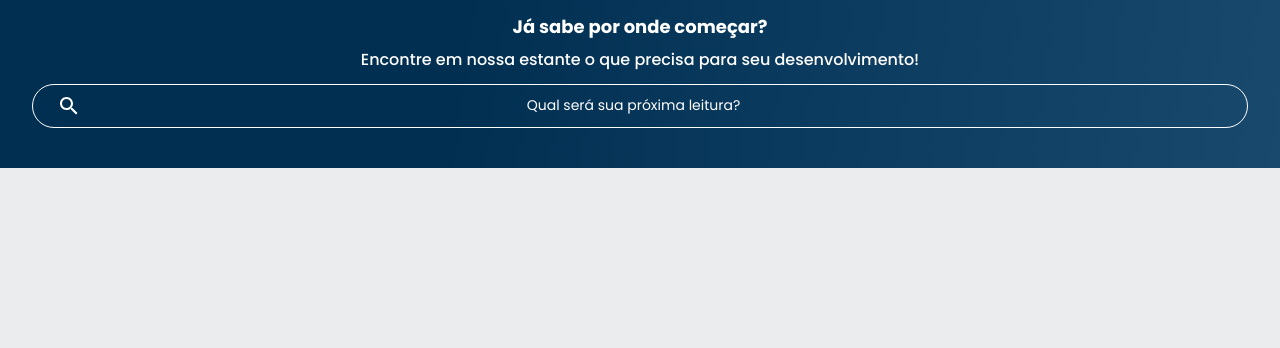
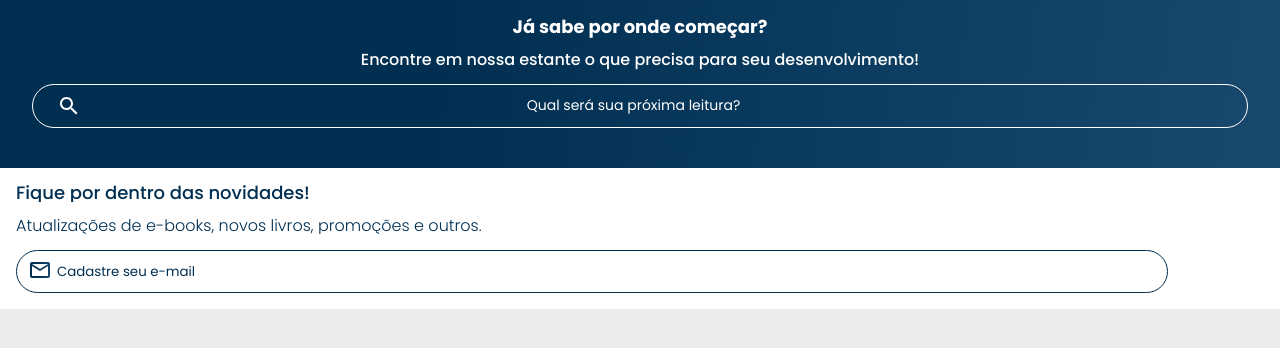
Before and after one commit to tonettaeduardo/2-T---Alura-Books, a plain HTML site: page index.html in a window 1280 px wide. Shown: the part 94-442 px from the top of the page. Drawn offline with nearby package versions, Linux system fonts and the light colour scheme.

Commit message:
Add files via upload

```diff
--- a/index.html
+++ b/index.html
@@ -52,6 +52,11 @@
     <p class="banner__texto">Encontre em nossa estante o que precisa para seu desenvolvimento!</p>
     <input type="search" class="banner__pesquisa" placeholder="Qual será sua próxima leitura?">
   </section>
+  <section class="contato">
+    <h2 class="contato_titulo">Fique por dentro das novidades!</h2>
+    <p class="contato_texto">Atualizações de e-books, novos livros, promoções e outros.</p>
+    <input type="email" placeholder="Cadastre seu e-mail" class="contato_email">
+  </section>
 </body>
 
 </html>
--- a/styles.css
+++ b/styles.css
@@ -1,5 +1,6 @@
 @import url("styles/header.css");
 @import url("styles/banner.css");
+@import url("styles/contato.css");
 
 :root {
     --cor-de-fundo: #EBECEE;
--- /dev/null
+++ b/styles/contato.css
@@ -0,0 +1,36 @@
+.contato {
+    background-color: var(--branco);
+    padding: 1em;
+}
+
+.contato_titulo, .contato_texto {
+    background: var(--azul-degrade);
+    -webkit-background-clip: text;
+    -webkit-text-fill-color: transparent;
+    background-clip: text;
+}
+
+.contato_titulo {
+    font-size: 18px;
+    font-weight: 500;
+}
+
+.contato_texto {
+    font-weight: 300;
+    margin: 1em 0;
+}
+
+.contato_email {
+    padding: 1em;
+    border: 1px solid var(--azul);
+    border-radius: 24px;
+    width: 90%;
+    color: var(--azul);
+}
+
+.contato_email::placeholder {
+    font-family: var(--fonte-principal);
+    color: var(--azul);
+    background: url("../img/Email.svg") no-repeat;
+    padding-left: 2em;
+}
```
